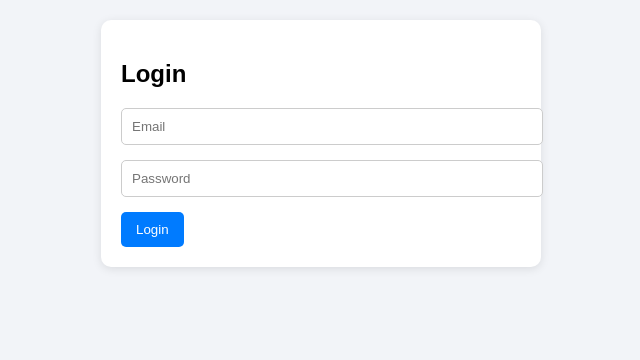
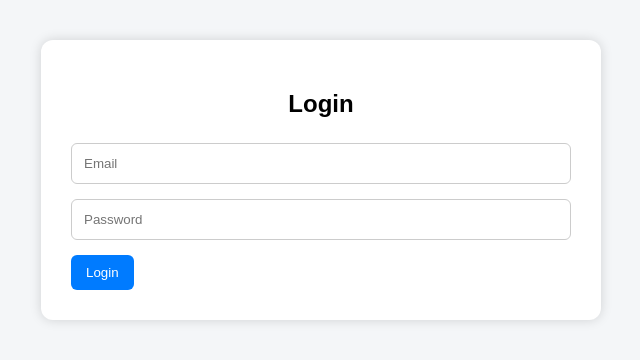
Before and after one commit to almatmz/ToDoList, a React (Create React App) app in the folder todo-frontend/: page /login in a window 1280 px wide. Shown: the top 360 px of the page, without its empty margins (319-959 px from the left). Built offline with nearby package versions, Linux system fonts and the light colour scheme.

Commit message:
editing tasks is available now

```diff
--- a/todo-frontend/src/App.css
+++ b/todo-frontend/src/App.css
@@ -1,48 +1,71 @@
 body {
   font-family: Arial, sans-serif;
-  background-color: #f2f4f8;
+  background-color: #f4f6f8;
   margin: 0;
-  padding: 20px;
+  padding: 0;
 }
 
 .auth-form,
 .task-container {
-  max-width: 400px;
-  margin: auto;
-  padding: 20px;
-  background: white;
-  border-radius: 10px;
-  box-shadow: 0 2px 10px rgba(0, 0, 0, 0.1);
+  max-width: 500px;
+  margin: 40px auto;
+  padding: 30px;
+  background: #fff;
+  border-radius: 12px;
+  box-shadow: 0 0 12px rgba(0, 0, 0, 0.15);
 }
 
 .auth-form h2,
 .task-container h2 {
-  margin-bottom: 20px;
+  text-align: center;
+  margin-bottom: 25px;
 }
 
-.auth-form input,
-.task-input input {
+input {
   width: 100%;
-  padding: 10px;
+  padding: 12px;
   margin-bottom: 15px;
   border: 1px solid #ccc;
-  border-radius: 5px;
+  border-radius: 6px;
+  box-sizing: border-box;
 }
 
-.auth-form button,
-.task-input button,
-.task-list button {
+button {
   padding: 10px 15px;
+  margin-right: 10px;
   background-color: #007bff;
   color: white;
   border: none;
-  border-radius: 5px;
+  border-radius: 6px;
   cursor: pointer;
 }
 
+button:hover {
+  background-color: #0056b3;
+}
+
+.task-list {
+  list-style: none;
+  padding: 0;
+}
+
 .task-list li {
+  padding: 12px;
+  border-bottom: 1px solid #eaeaea;
   display: flex;
   justify-content: space-between;
-  padding: 10px;
-  border-bottom: 1px solid #ddd;
+  align-items: center;
 }
+
+.task-list li.completed span {
+  text-decoration: line-through;
+  color: #888;
+}
+
+.logout-btn {
+  background-color: #dc3545;
+}
+
+.logout-btn:hover {
+  background-color: #a71d2a;
+}
--- a/todo-frontend/src/App.js
+++ b/todo-frontend/src/App.js
@@ -8,7 +8,6 @@ import {
 import Login from "./components/Login";
 import Register from "./components/Register";
 import TaskList from "./components/TaskList";
-import Home from "./components/Home";
 
 function App() {
   const isLoggedIn = !!localStorage.getItem("token");
@@ -16,12 +15,17 @@ function App() {
   return (
     <Router>
       <Routes>
-        <Route path="/" element={<Home />} />
+        <Route
+          path="/"
+          element={
+            isLoggedIn ? <Navigate to="/tasks" /> : <Navigate to="/login" />
+          }
+        />
         <Route path="/login" element={<Login />} />
         <Route path="/register" element={<Register />} />
         <Route
           path="/tasks"
-          element={isLoggedIn ? <TaskList /> : <Navigate to="/" />}
+          element={isLoggedIn ? <TaskList /> : <Navigate to="/login" />}
         />
       </Routes>
     </Router>
--- a/todo-frontend/src/components/Login.js
+++ b/todo-frontend/src/components/Login.js
@@ -10,12 +10,10 @@ export default function Login() {
     e.preventDefault();
     try {
       const res = await API.post("/auth/login", { email, password });
-
       localStorage.setItem("token", res.data.token);
       window.location.href = "/tasks";
     } catch (err) {
-      console.error(err);
-      alert("Login failed: " + (err.response?.data?.message || err.message));
+      alert("Login failed");
     }
   };
 
--- a/todo-frontend/src/components/Register.js
+++ b/todo-frontend/src/components/Register.js
@@ -10,14 +10,10 @@ export default function Register() {
     e.preventDefault();
     try {
       await API.post("/auth/register", { email, password });
-
-      alert("Registration successful!");
+      alert("Registration successful");
       window.location.href = "/login";
     } catch (err) {
-      console.error(err.response || err.message);
-      alert(
-        "Registration failed: " + (err.response?.data?.message || err.message)
-      );
+      alert("Registration failed");
     }
   };
 
--- a/todo-frontend/src/components/TaskList.js
+++ b/todo-frontend/src/components/TaskList.js
@@ -1,4 +1,3 @@
-// File: src/pages/TaskList.js
 import React, { useEffect, useState } from "react";
 import API from "../api";
 import "../App.css";
@@ -6,10 +5,12 @@ import "../App.css";
 export default function TaskList() {
   const [tasks, setTasks] = useState([]);
   const [taskText, setTaskText] = useState("");
+  const [editingTaskId, setEditingTaskId] = useState(null);
+  const [editedText, setEditedText] = useState("");
 
   const fetchTasks = async () => {
     try {
-      const res = await API.get("/tasks"); // /api prefix is already in API baseURL
+      const res = await API.get("/tasks");
       setTasks(res.data);
     } catch (err) {
       alert("Failed to fetch tasks");
@@ -19,7 +20,7 @@ export default function TaskList() {
   const handleAddTask = async () => {
     if (!taskText) return;
     try {
-      await API.post("/tasks", { title: taskText }); // Match backend expects { title }
+      await API.post("/tasks", { title: taskText });
       setTaskText("");
       fetchTasks();
     } catch (err) {
@@ -33,6 +34,34 @@ export default function TaskList() {
       fetchTasks();
     } catch (err) {
       alert("Failed to delete task");
+    }
+  };
+
+  const handleEdit = (task) => {
+    setEditingTaskId(task.id);
+    setEditedText(task.title);
+  };
+
+  const handleUpdate = async (id) => {
+    try {
+      await API.put(`/tasks/${id}`, { title: editedText });
+      setEditingTaskId(null);
+      setEditedText("");
+      fetchTasks();
+    } catch (err) {
+      alert("Failed to update task");
+    }
+  };
+
+  const handleToggleCompleted = async (task) => {
+    try {
+      await API.put(`/tasks/${task.id}`, {
+        title: task.title,
+        completed: !task.completed,
+      });
+      fetchTasks();
+    } catch (err) {
+      alert("Failed to toggle completion");
     }
   };
 
@@ -51,9 +80,8 @@ export default function TaskList() {
           onChange={(e) => setTaskText(e.target.value)}
         />
         <button onClick={handleAddTask}>Add</button>
-      </div>
-      <ul className="task-list">
         <button
+          className="logout-btn"
           onClick={() => {
             localStorage.removeItem("token");
             window.location.href = "/";
@@ -61,10 +89,31 @@ export default function TaskList() {
         >
           Logout
         </button>
+      </div>
+      <ul className="task-list">
         {tasks.map((task) => (
-          <li key={task.id}>
-            {task.title} {/* title instead of text */}
-            <button onClick={() => handleDelete(task.id)}>Delete</button>
+          <li key={task.id} className={task.completed ? "completed" : ""}>
+            {editingTaskId === task.id ? (
+              <>
+                <input
+                  type="text"
+                  value={editedText}
+                  onChange={(e) => setEditedText(e.target.value)}
+                />
+                <button onClick={() => handleUpdate(task.id)}>Save</button>
+                <button onClick={() => setEditingTaskId(null)}>Cancel</button>
+              </>
+            ) : (
+              <>
+                <span onClick={() => handleToggleCompleted(task)}>
+                  {task.title}
+                </span>
+                <div>
+                  <button onClick={() => handleEdit(task)}>Edit</button>
+                  <button onClick={() => handleDelete(task.id)}>Delete</button>
+                </div>
+              </>
+            )}
           </li>
         ))}
       </ul>
```
